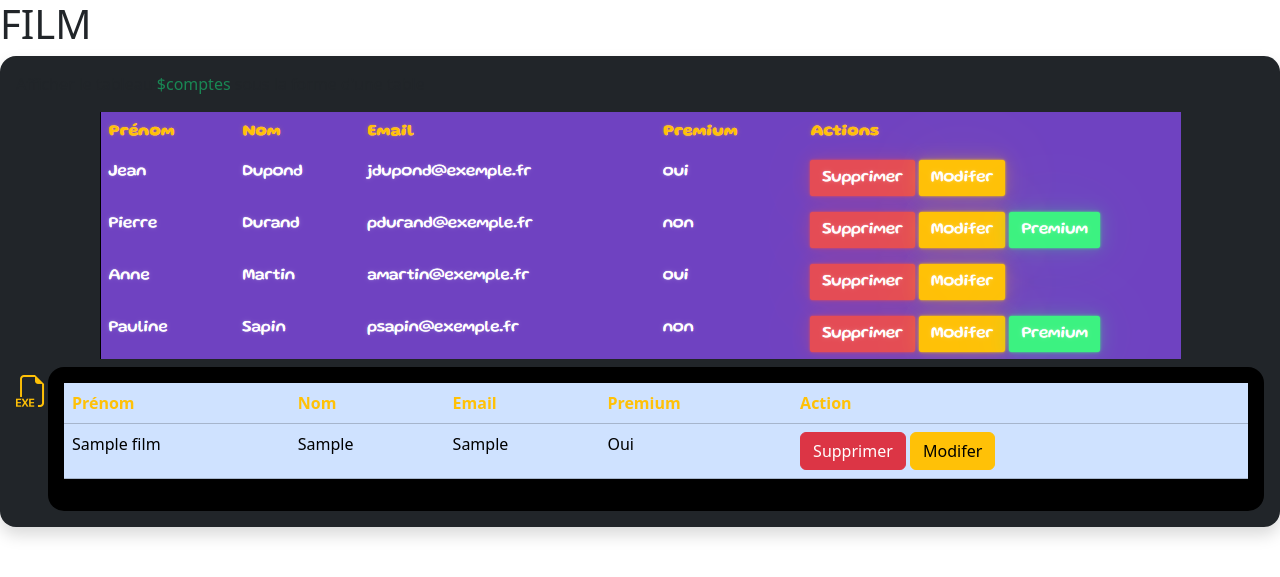
After one commit to DASILVAClement/projet-cinema, a PHP site: page /bd-sql.php in a window 1280 px wide. The commit adds this page. Shown: the top 577 px of the page. Run offline with PHP 8.4, Linux system fonts and the light colour scheme; tables that the repository leaves empty or names only in its code hold one stand-in row (values such as "Sample post").

Commit message:
avancement

```diff
--- /dev/null
+++ b/bd-sql.php
@@ -0,0 +1,77 @@
+<?php
+// Récupérer la liste des étudiants dans la table etudiant
+
+// 1. Connexion à la base de donnée db_intro
+/**
+ * @var PDO $pdo
+ */
+require "config/db-config.php";
+
+// 2. Préparation la requête
+$requete = $pdo->prepare("SELECT * FROM film");
+
+// 3. Exécution de la requête
+$requete->execute();
+
+// 4. Récupération des enregistrements
+// 1 enregistrement = 1 tableau associatif
+$etudiants = $requete->fetchAll(PDO::FETCH_ASSOC);
+?>
+
+<!doctype html>
+<html lang="fr">
+<head>
+    <meta charset="UTF-8">
+    <meta name="viewport"
+          content="width=device-width, user-scalable=no, initial-scale=1.0, maximum-scale=1.0, minimum-scale=1.0">
+    <meta http-equiv="X-UA-Compatible" content="ie=edge">
+    <link rel="stylesheet" href="https://cdn.jsdelivr.net/npm/bootstrap-icons@1.11.3/font/bootstrap-icons.min.css">
+    <link rel="stylesheet" href="assets/css/bootstrap.min.css">
+    <title>Document</title>
+</head>
+<body>
+<h1>FILM</h1>
+
+<div class="bg-dark p-3 shadow rounded-4">
+    <p>Afficher le tableau <span class="text-success">$comptes</span> sous la forme d'une table</p>
+    <div class="text-center">
+        <img src="../assets/images/tp/bases-enonce-1.png" alt="tab" class="img-fluid">
+    </div>
+    <div class="d-flex mt-2">
+        <i class="bi bi-filetype-exe fs-2 text-warning text-bold"></i>
+        <div class="bg-black rounded-4 p-3 flex-fill">
+            <!-- Votre code -->
+            <table class="table table-primary">
+                <thead>
+                <tr>
+                    <th scope="col"><span class="text-warning">Prénom</span></th>
+                    <th scope="col"><span class="text-warning">Nom</span></th>
+                    <th scope="col"><span class="text-warning">Email</span></th>
+                    <th scope="col"><span class="text-warning">Premium</span></th>
+                    <th scope="col"><span class="text-warning">Action</span></th>
+                </tr>
+                </thead>
+                <tbody>
+                <?php foreach ($etudiants as $etudiant) : ?>
+                    <tr>
+                        <td><?= $etudiant["titre_film"] ?></td>
+                        <td><?= $etudiant["duree_film"] ?></td>
+                        <td><?= $etudiant["resume_film"] ?></td>
+                        <td><?= ($etudiant["premium"]) ? "Oui" : "Non" ?></td>
+                        <td>
+                            <button class="btn btn-danger">Supprimer</button>
+                            <button class="btn btn-warning">Modifer</button>
+                            <?php if ($etudiant["premium"] == false) : ?>
+                                <button class="btn btn-success">Premium</button>
+                            <?php endif; ?>
+                        </td>
+                    </tr>
+                <?php endforeach; ?>
+                </tbody>
+            </table>
+        </div>
+    </div>
+</div>
+
+</body>
+</html>
--- a/config/db-config.php
+++ b/config/db-config.php
@@ -1,7 +1,7 @@
 <?php
 //Définir les informations de connexion
 const DB_HOST = "localhost:3306";
-const DB_NAME = "db_cinema";
+const DB_NAME = "db_intro";
 const DB_USER = "root";
 const DB_PASSWORD = "";
 
```
Also changed, not shown: detail_film.php (added, +50 -0 lines), index.php (+63 -2 lines).
